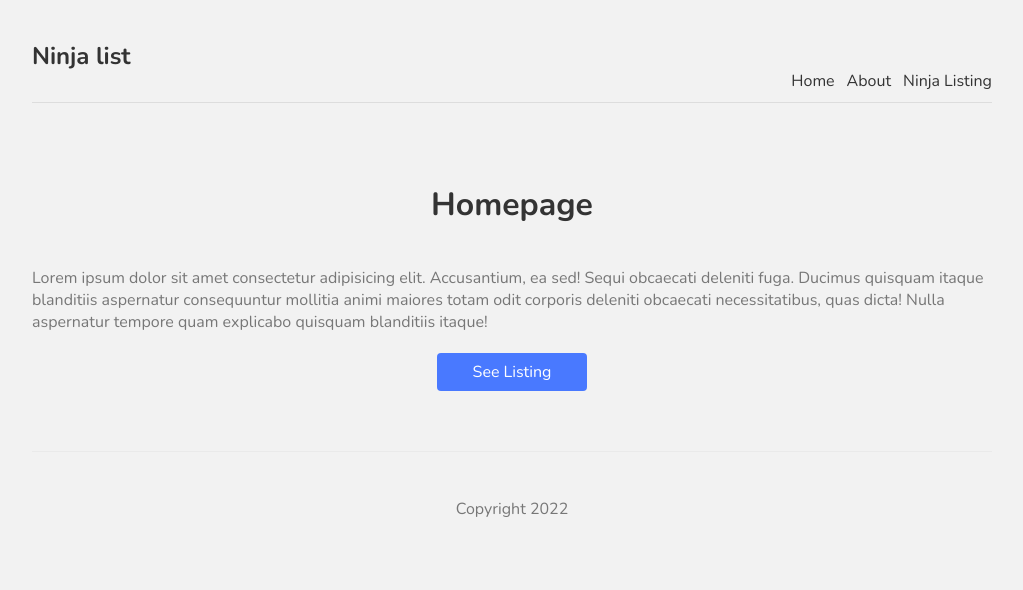
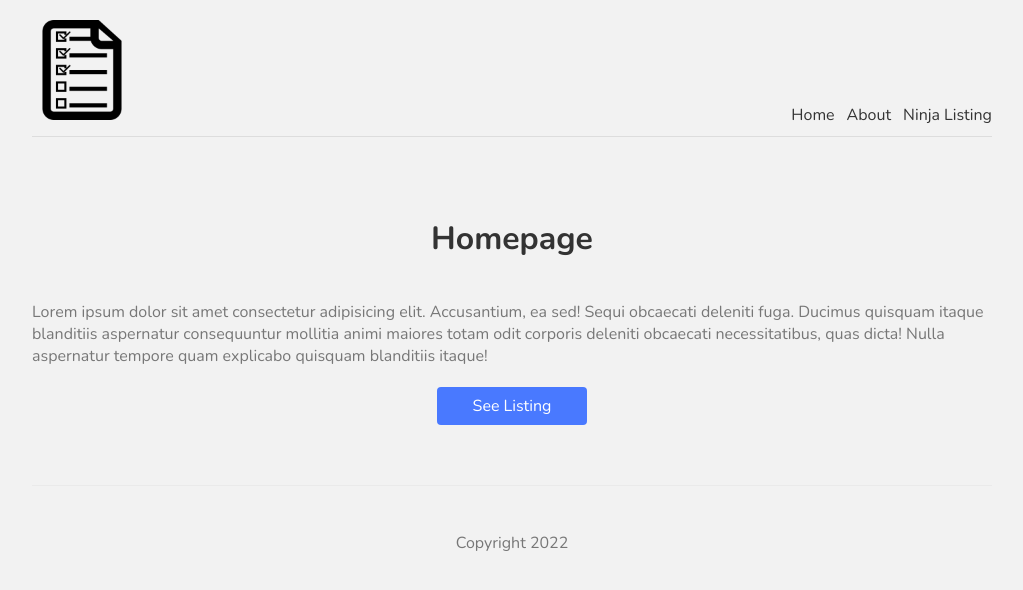
Before and after one commit to rafaldzielak/next-nn, a Next.js app: page / in a window 1280 px wide. Shown: the top 590 px of the page, without its empty margins (128-1151 px from the left). Built offline with nearby package versions, Linux system fonts and the light colour scheme.

Commit message:
Images & metadata

```diff
--- a/components/Navbar.js
+++ b/components/Navbar.js
@@ -1,3 +1,4 @@
+import Image from "next/image";
 import Link from "next/link";
 import React from "react";
 
@@ -5,7 +6,7 @@ const Navbar = () => {
   return (
     <nav>
       <div className='logo'>
-        <h1>Ninja list</h1>
+        <Image src='/logo.png' alt='' height='100px' width='100px' />
       </div>
       <Link href='/'>
         <a>Home</a>
--- a/pages/index.js
+++ b/pages/index.js
@@ -1,19 +1,26 @@
+import Head from "next/head";
 import Link from "next/link";
 import styles from "../styles/Home.module.css";
 
 export default function Home() {
   return (
+    <>
+      <Head>
+        <title>Home</title>
+        <meta name='keyword' content='list' />
+      </Head>
       <div>
         <h1 className={styles.title}>Homepage</h1>
         <p className={styles.text}>
-        Lorem ipsum dolor sit amet consectetur adipisicing elit. Accusantium, ea sed! Sequi obcaecati deleniti
-        fuga. Ducimus quisquam itaque blanditiis aspernatur consequuntur mollitia animi maiores totam odit
-        corporis deleniti obcaecati necessitatibus, quas dicta! Nulla aspernatur tempore quam explicabo
-        quisquam blanditiis itaque!
+          Lorem ipsum dolor sit amet consectetur adipisicing elit. Accusantium, ea sed! Sequi obcaecati
+          deleniti fuga. Ducimus quisquam itaque blanditiis aspernatur consequuntur mollitia animi maiores
+          totam odit corporis deleniti obcaecati necessitatibus, quas dicta! Nulla aspernatur tempore quam
+          explicabo quisquam blanditiis itaque!
         </p>
         <Link href='/ninjas'>
           <a className={styles.btn}>See Listing</a>
         </Link>
       </div>
+    </>
   );
 }
```
Also changed, not shown: pages/about.js (+9 -2 lines), public/logo.png (added), public/vercel.svg (deleted). Lines whose indentation alone changed are shown as unchanged.
